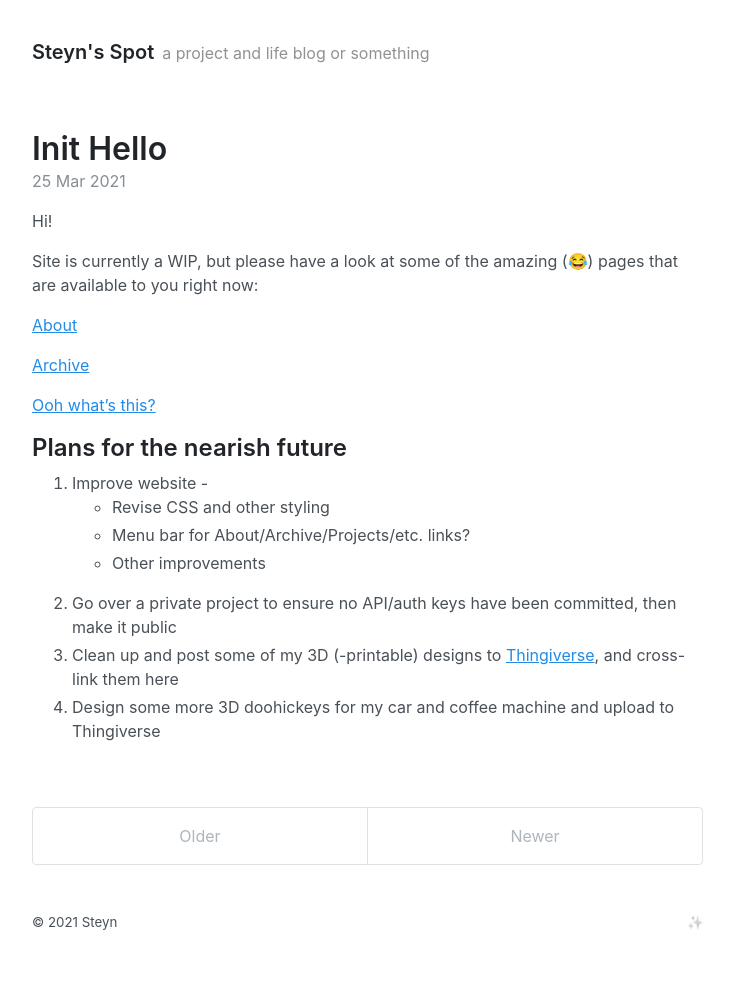
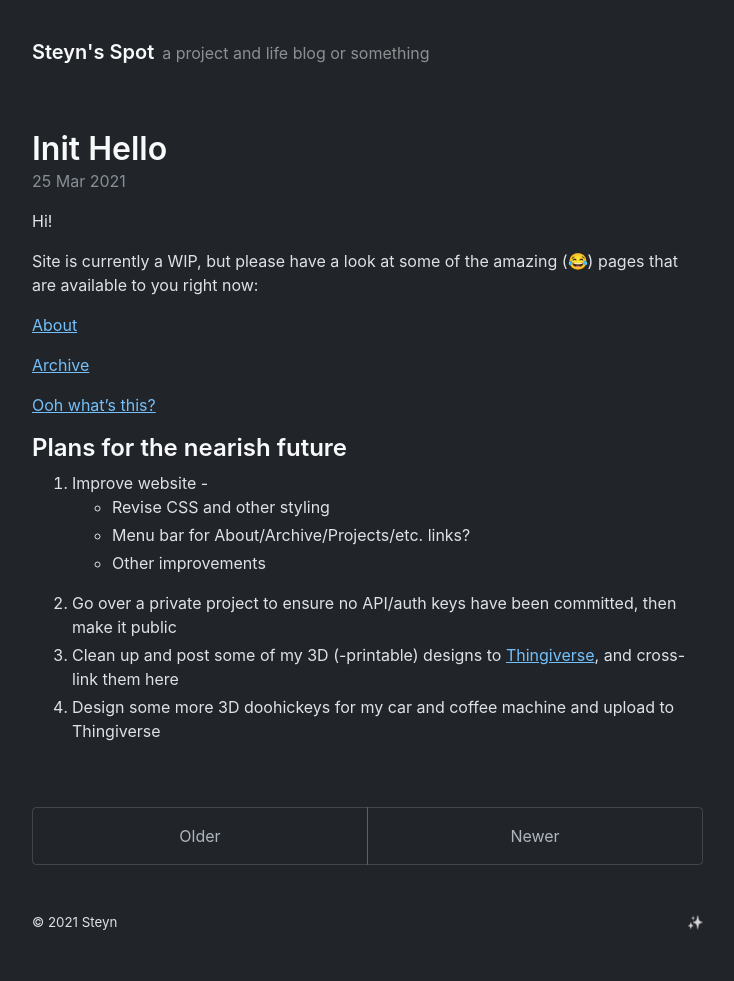
Before and after one commit to Staindk/staindk.github.io, a Jekyll site: the page built from index.html, in a window 1280 px wide. Shown: the whole page, without its empty margins (272-1006 px from the left). Built offline with Jekyll 4.4.1, drawn with Linux system fonts in a browser that asks for light colours; the list of posts is cut into pages by our own code.

Commit message:
Initial SEO improvement attempt & removal of light theme
(I read the SEO Tags gem docs and think this setup should be a bit better)

```diff
--- a/_config.yml
+++ b/_config.yml
@@ -1,5 +1,6 @@
 # Setup
-title: Steyn's
+title: Steyn de Klerk's Space
+title_pt1: Steyn's
 title_pt2: Space
 tagline: a project and life blog or something
 url: https://www.steyn.dk
@@ -31,6 +32,14 @@ sass:
 
 # Replace this value and uncomment to enable Google Analytics tracking
 # ga_analytics: UA-000000-0
+
+# SEO and such
+
+social:
+  name: Steyn de Klerk
+  links:
+    - https://www.linkedin.com/in/steyndk
+    - https://github.com/Staindk
 
 # Specify the author for blog posts
 author:
--- a/_includes/head.html
+++ b/_includes/head.html
@@ -4,7 +4,7 @@
 
   <title>
     {% if page.title == "Home" %}
-      {{ site.title }} {{ site.title_pt2 }}{% if site.tagline %} &middot; {{ site.tagline }}{% endif %}
+      {{ site.title_pt1 }} {{ site.title_pt2 }}{% if site.tagline %} &middot; {{ site.tagline }}{% endif %}
     {% else %}
       {{ page.title }} &middot; {{ site.title }} {{ site.title_pt2 }}
     {% endif %}
--- a/_layouts/default.html
+++ b/_layouts/default.html
@@ -8,7 +8,7 @@
     <div class="container content">
       <header class="masthead">
         <h3 class="masthead-title">
-          <a style="float: left" href="{{ site.baseurl }}/" title="Home">{{ site.title | append: '&nbsp;' }}</a>
+          <a style="float: left" href="{{ site.baseurl }}/" title="Home">{{ site.title_pt1 | append: '&nbsp;' }}</a>
           <div style="float: left" id="my-list">
             {% for title in site.fun_titles %}
               <a href="{{ title.url }}"
--- a/_sass/_variables.scss
+++ b/_sass/_variables.scss
@@ -29,52 +29,22 @@
   --body-font: -apple-system, BlinkMacSystemFont, "Segoe UI", Roboto, "Helvetica Neue", Arial, "Noto Sans", sans-serif, "Apple Color Emoji", "Segoe UI Emoji", "Segoe UI Symbol", "Noto Color Emoji";
   --body-font-size: 16px;
   --body-line-height: 1.5;
-  --body-color: var(--gray-700);
-  --body-bg: #fff;
+  --body-color: var(--gray-300);
+  --body-bg:  var(--gray-900);
 
-  --link-color: var(--blue);
-  --link-hover-color: #1c7ed6;
+  --link-color: var(--blue-300);
+  --link-hover-color: var(--blue-400);
 
-  --heading-color: var(--gray-900);
+  --heading-color: var(--gray-000);
 
-  --border-color: var(--gray-300);
+  --border-color: rgba(255,255,255,.15);
   --border-radius: .25rem;
 
   --code-font: SFMono-Regular, Menlo, Monaco, Consolas, "Liberation Mono", "Courier New", monospace;
   --code-color: var(--grape);
-  --code-bg: var(--gray-000);
+  --code-bg: var(--gray-900);
 
   --spacer: 1rem;
   --spacer-2: calc(var(--spacer) * 1.5);
   --spacer-3: calc(var(--spacer) * 3);
 }
-
-@media (prefers-color-scheme: dark) {
-  :root1 {
-    --body-color: var(--gray-300);
-    --body-bg: var(--gray-800);
-
-    --heading-color: #fff;
-
-    --link-color: var(--blue-300);
-    --link-hover-color: var(--blue-400);
-
-    --border-color: rgba(255,255,255,.15);
-
-    --code-bg: var(--gray-900);
-  }
-
-  :root {
-    --body-color: var(--gray-300);
-    --body-bg: var(--gray-900);
-
-    --heading-color: #fff;
-
-    --link-color: var(--blue-300);
-    --link-hover-color: var(--blue-400);
-
-    --border-color: rgba(255,255,255,.15);
-
-    --code-bg: var(--gray-900);
-  }
-}
```
Also changed, not shown: _posts/2021-03-25-init-hello.md (+1 -0 lines).
